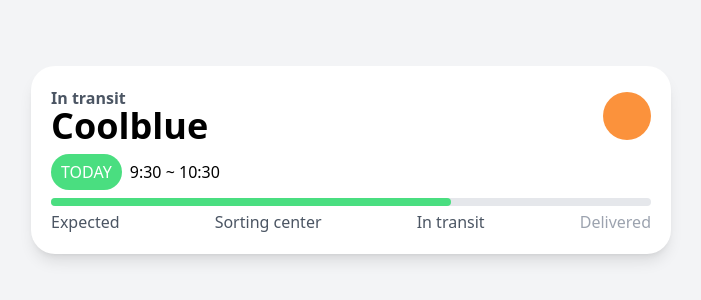
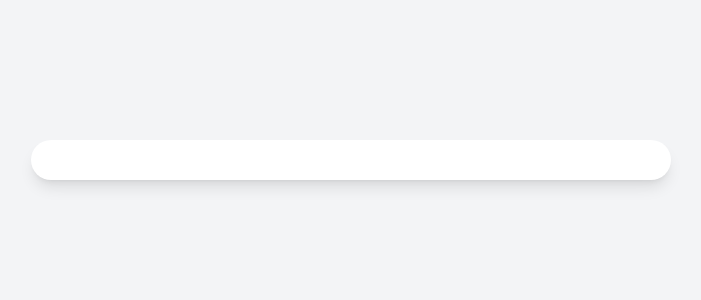
Before and after one commit to chanho2547/carrot-market-reloaded, a Next.js app: page / in a window 1280 px wide. Shown: the part 240-540 px from the top of the page, without its empty margins (289-990 px from the left). Built offline with nearby package versions, Linux system fonts and the light colour scheme.

Commit message:
erase almost everything

```diff
--- a/app/page.tsx
+++ b/app/page.tsx
@@ -1,35 +1,7 @@
 export default function Home() {
   return (
-    <main className="bg-gray-100 h-screen flex items-center justify-center p-5 dark:bg-gray-700">
-      <div className="bg-white w-full max-w-screen-sm shadow-lg p-5 rounded-3xl dark:bg-gray-600">
-        <div className="flex justify-between items-center">
-          <div className="flex flex-col">
-            <span className="text-gray-600 font-semibold -mb-1 dark:text-gray-300">
-              In transit
-            </span>
-            <span className="text-4xl font-semibold dark:text-white">
-              Coolblue
-            </span>
-          </div>
-          <div className="size-12 rounded-full bg-orange-400" />
-        </div>
-        <div className="my-2 flex items-center gap-2">
-          <span className="bg-green-400 text-white uppercase px-2.5 py-1.5 text-sx font-medium rounded-full transition hover:bg-green-500 hover:scale-125">
-            Today
-          </span>
-          <span className="dark:text-gray-100">9:30 ~ 10:30</span>
-        </div>
-        <div className="relative">
-          <div className="bg-gray-200 w-full h-2 rounded-full absolute" />
-          <div className="bg-green-400 w-2/3 h-2 rounded-full absolute" />
-        </div>
-        <div className="flex justify-between items-center mt-5 text-gray-600 dark:text-gray-200">
-          <span>Expected</span>
-          <span>Sorting center</span>
-          <span>In transit</span>
-          <span className="text-gray-400 dark:text-gray-500">Delivered</span>
-        </div>
-      </div>
+    <main className="bg-gray-100 h-screen flex items-center justify-center p-5 ">
+      <div className="bg-white w-full max-w-screen-sm shadow-lg p-5 rounded-3xl "></div>
     </main>
   );
 }
```
